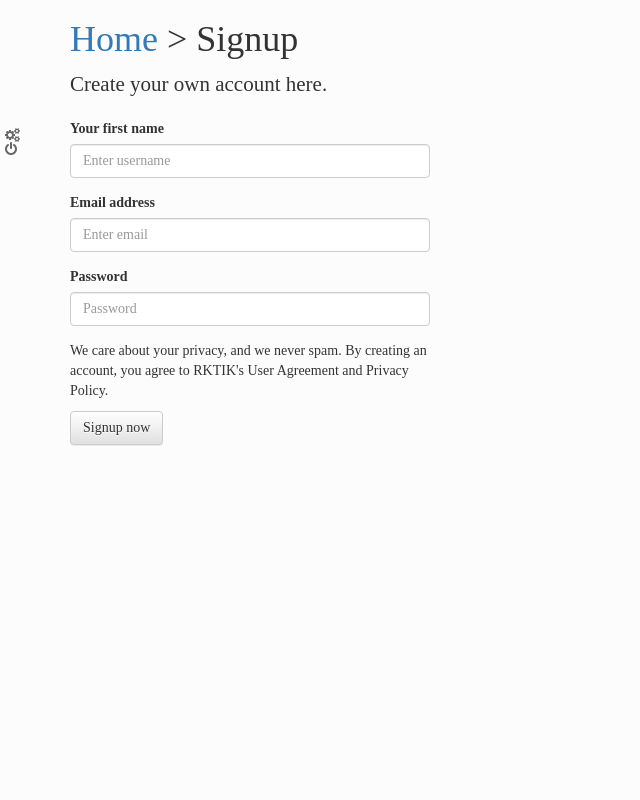
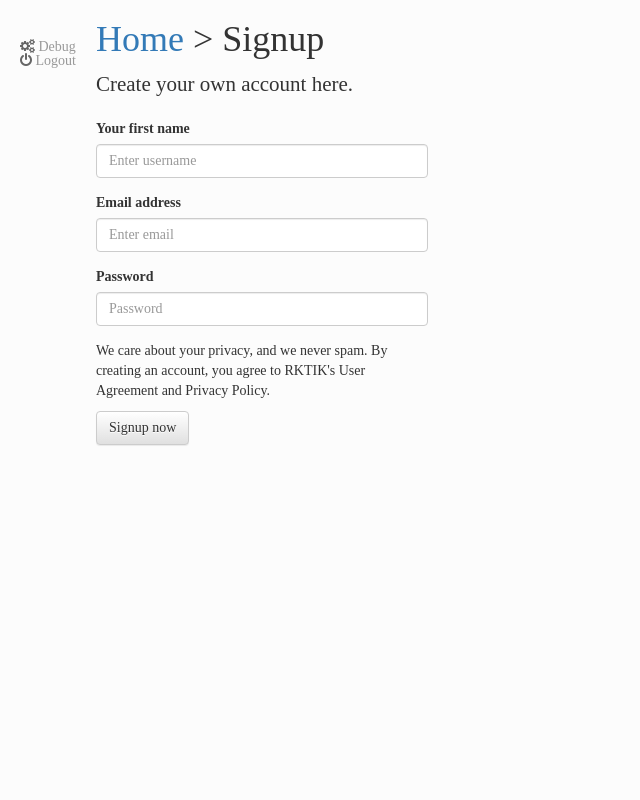
Before and after one commit to cafca/glia, a Python web app: template glia/templates/signup.html in a window 1280 px wide. Shown: the whole page, without its empty margins (0-640 px from the left). Run offline with Jinja, Linux system fonts and the light colour scheme; the template is opened without the code that fills it, so the values that code supplies are empty; style sheets or scripts are compiled from the project's sources; some libraries are stand-ins or nearby versions.

Commit message:
Move nav to column

```diff
--- a/glia/static/less/main.less
+++ b/glia/static/less/main.less
@@ -9,11 +9,22 @@ html > body {
     background-color: darken(white, 1%);
 }
 
-header {
-    position: absolute;
-    width: 128px;
-    top: 128px;
-    bottom: 0;
+.flash {
+    width: 100%;
+    background-color: rgba(161, 221, 255, 0.36);
+    border-bottom: 1px solid rgba(86, 120, 139, 0.28);
+
+    span { margin: 5px 10px; }
+}
+
+html, body, .main-container, .main-container > .row {
+    height: 100%;
+}
+
+.header {
+    margin-top: 128px;
+    float: none;
+    display: table-cell;
 
     ul {
         list-style: none;
@@ -30,7 +41,8 @@ header {
     }
 
     .caption {
-        color: darken(white, 1%);
+        // color: darken(white, 1%);
+        color: lighten(black, 60%);
         transition: 1s;
     }
 
@@ -48,21 +60,19 @@ header {
     }
 }
 
-article {
-
-    .flash {
-        width: 100%;
-        background-color: rgba(161, 221, 255, 0.36);
-        border-bottom: 1px solid rgba(86, 120, 139, 0.28);
-
-        span { margin: 5px 10px; }
-    }
+.main {
+    float: none;
+    display: table-cell;
 
     section {
 
         .connected > .connecting {
             display: none;
         }
+    }
+
+    .welcome {
+        margin: 3em 0 2em !important;
     }
 
     #chat {
--- a/glia/templates/base.html
+++ b/glia/templates/base.html
@@ -24,7 +24,13 @@
     <![endif]-->
   </head>
   <body>
-    <header>
+    {% for message in get_flashed_messages() %}
+        <div class='flash'><span>{{message}}</span></div>
+    {% endfor %}
+
+    <div class="container-fluid main-container">
+        <div class="row">
+            <div class="header col-md-1">
             <ul>
                 {% for as in current_user.associations %}
                     <li>
@@ -52,16 +58,16 @@
                     <p><i class="fa fa-power-off fa-2xd"></i> <span class="caption">Logout</span></p>
                 </li></a>
             </ul>
-    </header>
+            </div>
 
-    <article class="{% block layout_name %}{% endblock %}">
-        {% for message in get_flashed_messages() %}
-            <div class='flash'><span>{{message}}</span></div>
-        {% endfor %}
-        <div class="container">
+
+
+            <div class="main cold-md-11">
             {% block content %}{% endblock %}
             </div>
-    </article>
+        </div>
+    </div>
+
 
     <!-- jQuery -->
     <script src="https://ajax.googleapis.com/ajax/libs/jquery/1.11.2/jquery.min.js"></script>
```
Also changed, not shown: glia/templates/index.html (+16 -15 lines). Lines whose indentation alone changed are shown as unchanged.
